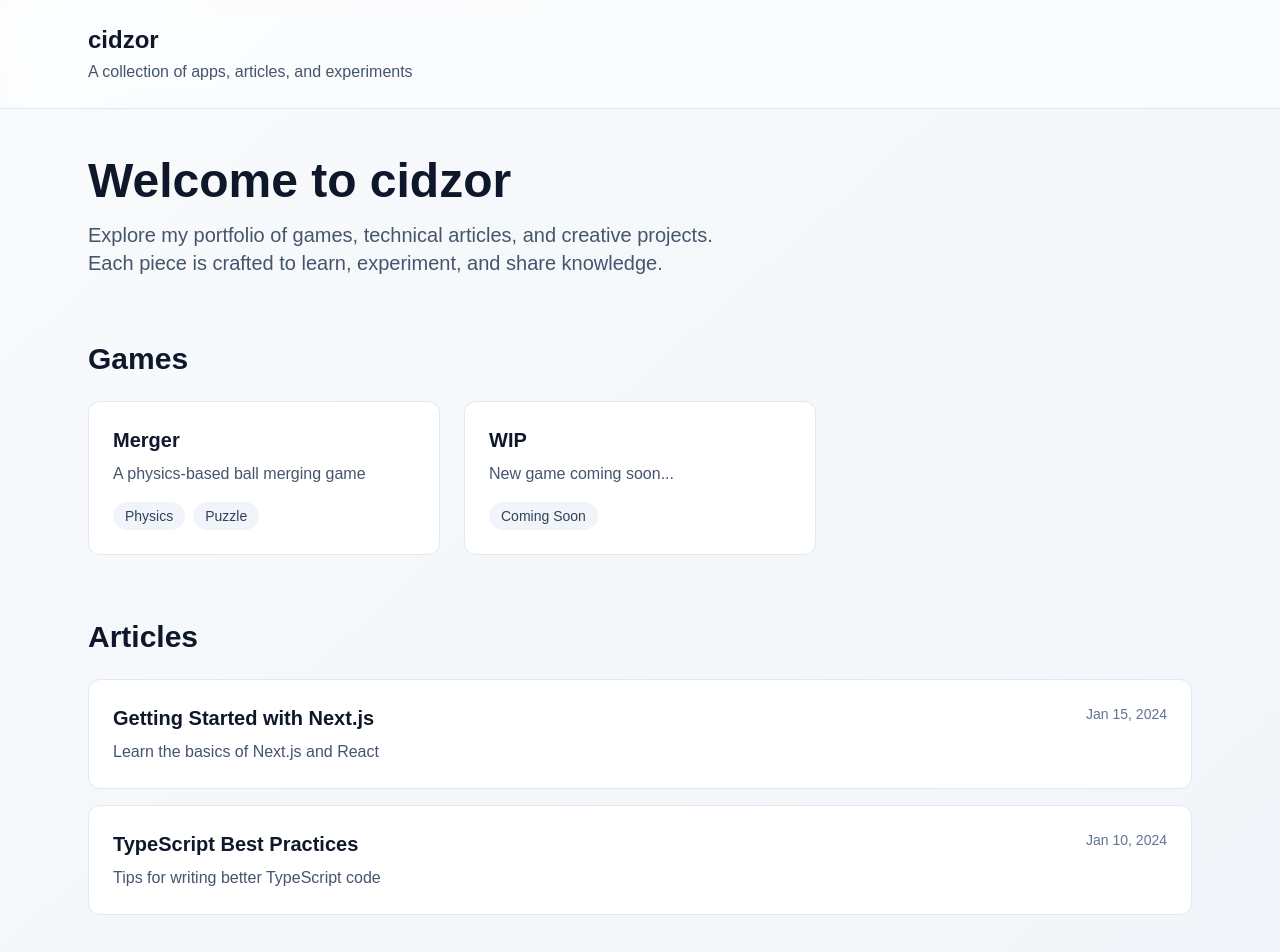
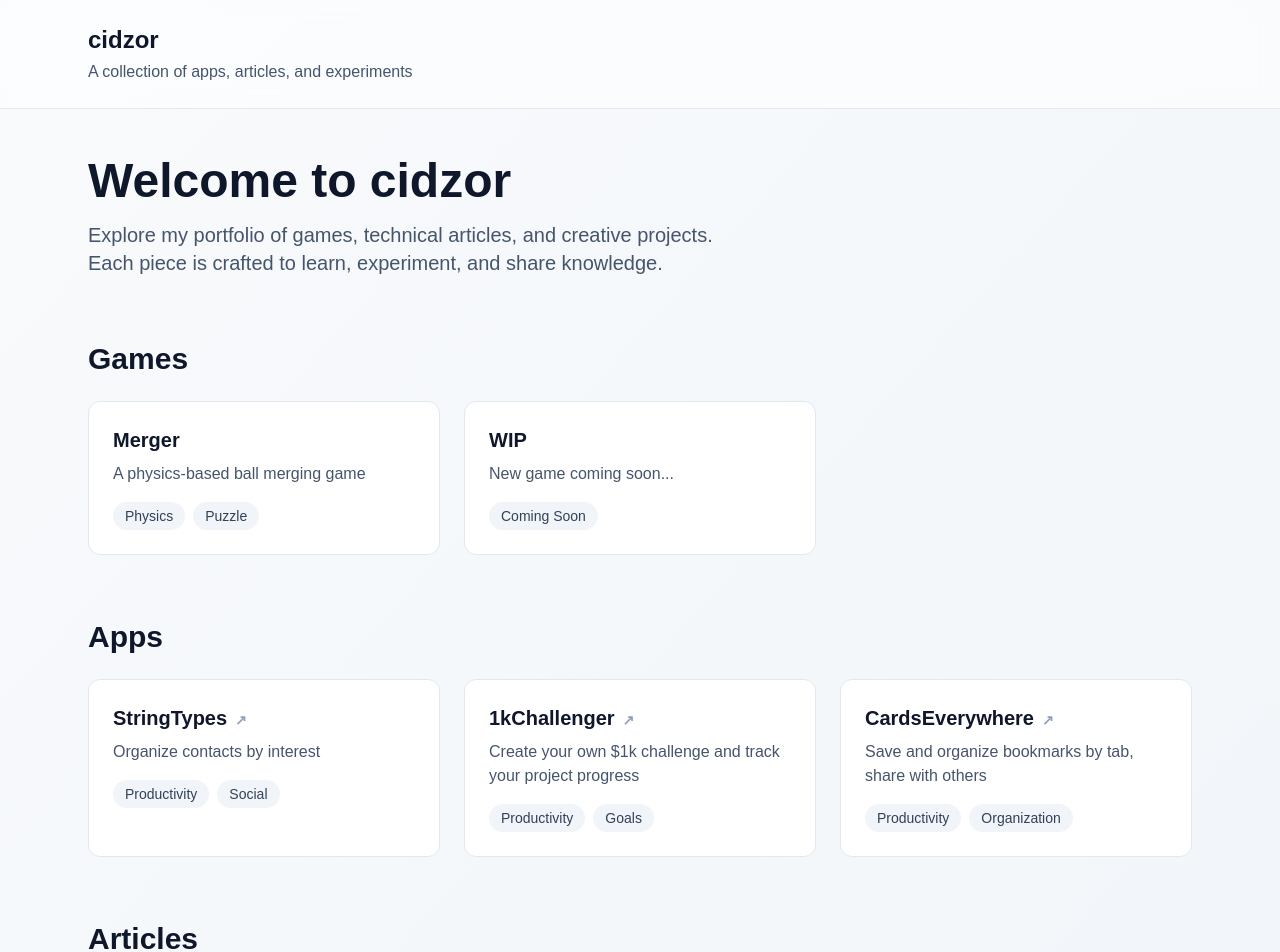
Before and after one commit to sc6/cidzor, a Next.js app: page / in a window 1280 px wide. Shown: the top 952 px of the page. Built offline with nearby package versions, Linux system fonts and the light colour scheme.

Commit message:
add apps to cidzor

```diff
--- a/app/page.tsx
+++ b/app/page.tsx
@@ -13,6 +13,30 @@ export default function Home() {
       description: "New game coming soon...",
       href: "/apps/wip",
       tags: ["Coming Soon"],
+    },
+  ];
+
+  const apps = [
+    {
+      title: "StringTypes",
+      description: "Organize contacts by interest",
+      href: "https://stringtypes.com",
+      tags: ["Productivity", "Social"],
+      external: true,
+    },
+    {
+      title: "1kChallenger",
+      description: "Create your own $1k challenge and track your project progress",
+      href: "https://1kchallenger.com",
+      tags: ["Productivity", "Goals"],
+      external: true,
+    },
+    {
+      title: "CardsEverywhere",
+      description: "Save and organize bookmarks by tab, share with others",
+      href: "https://cardseverywhere.com",
+      tags: ["Productivity", "Organization"],
+      external: true,
     },
   ];
 
@@ -91,6 +115,44 @@ export default function Home() {
           </div>
         </section>
 
+        {/* Apps Section */}
+        <section className="mb-16">
+          <h3 className="text-3xl font-bold text-slate-900 dark:text-slate-100 mb-6">
+            Apps
+          </h3>
+          <div className="grid grid-cols-1 md:grid-cols-2 lg:grid-cols-3 gap-6">
+            {apps.map((app) => (
+              <Link
+                key={app.href}
+                href={app.href}
+                target={app.external ? "_blank" : undefined}
+                rel={app.external ? "noopener noreferrer" : undefined}
+                className="group block p-6 bg-white dark:bg-slate-900 rounded-xl border border-slate-200 dark:border-slate-800 hover:border-slate-300 dark:hover:border-slate-700 transition-all hover:shadow-lg"
+              >
+                <h4 className="text-xl font-semibold text-slate-900 dark:text-slate-100 mb-2 group-hover:text-blue-600 dark:group-hover:text-blue-400 transition-colors">
+                  {app.title}
+                  {app.external && (
+                    <span className="ml-2 text-sm text-slate-400">↗</span>
+                  )}
+                </h4>
+                <p className="text-slate-600 dark:text-slate-400 mb-4">
+                  {app.description}
+                </p>
+                <div className="flex gap-2 flex-wrap">
+                  {app.tags.map((tag) => (
+                    <span
+                      key={tag}
+                      className="px-3 py-1 text-sm bg-slate-100 dark:bg-slate-800 text-slate-700 dark:text-slate-300 rounded-full"
+                    >
+                      {tag}
+                    </span>
+                  ))}
+                </div>
+              </Link>
+            ))}
+          </div>
+        </section>
+
         {/* Articles Section */}
         <section>
           <h3 className="text-3xl font-bold text-slate-900 dark:text-slate-100 mb-6">
```
